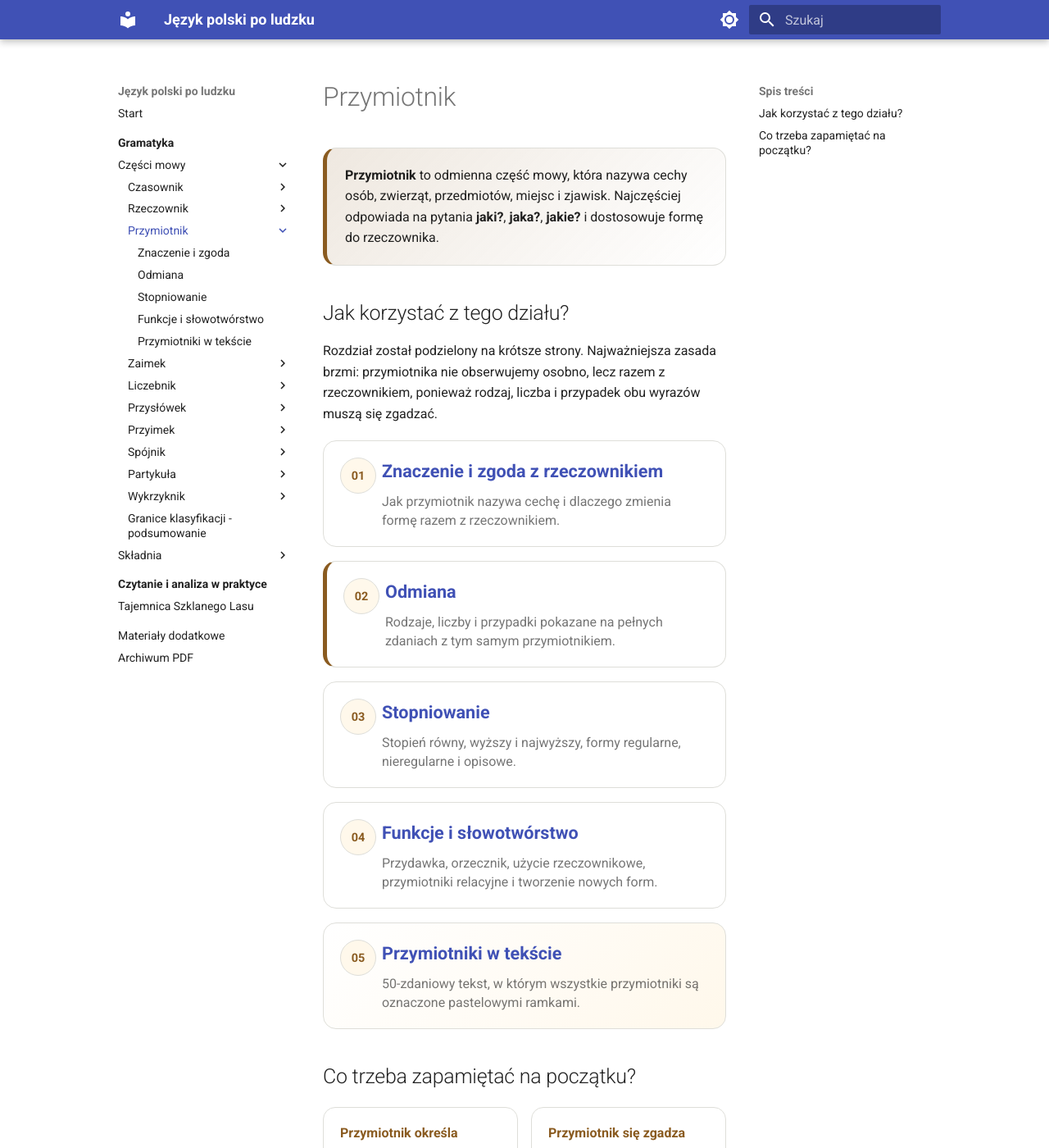
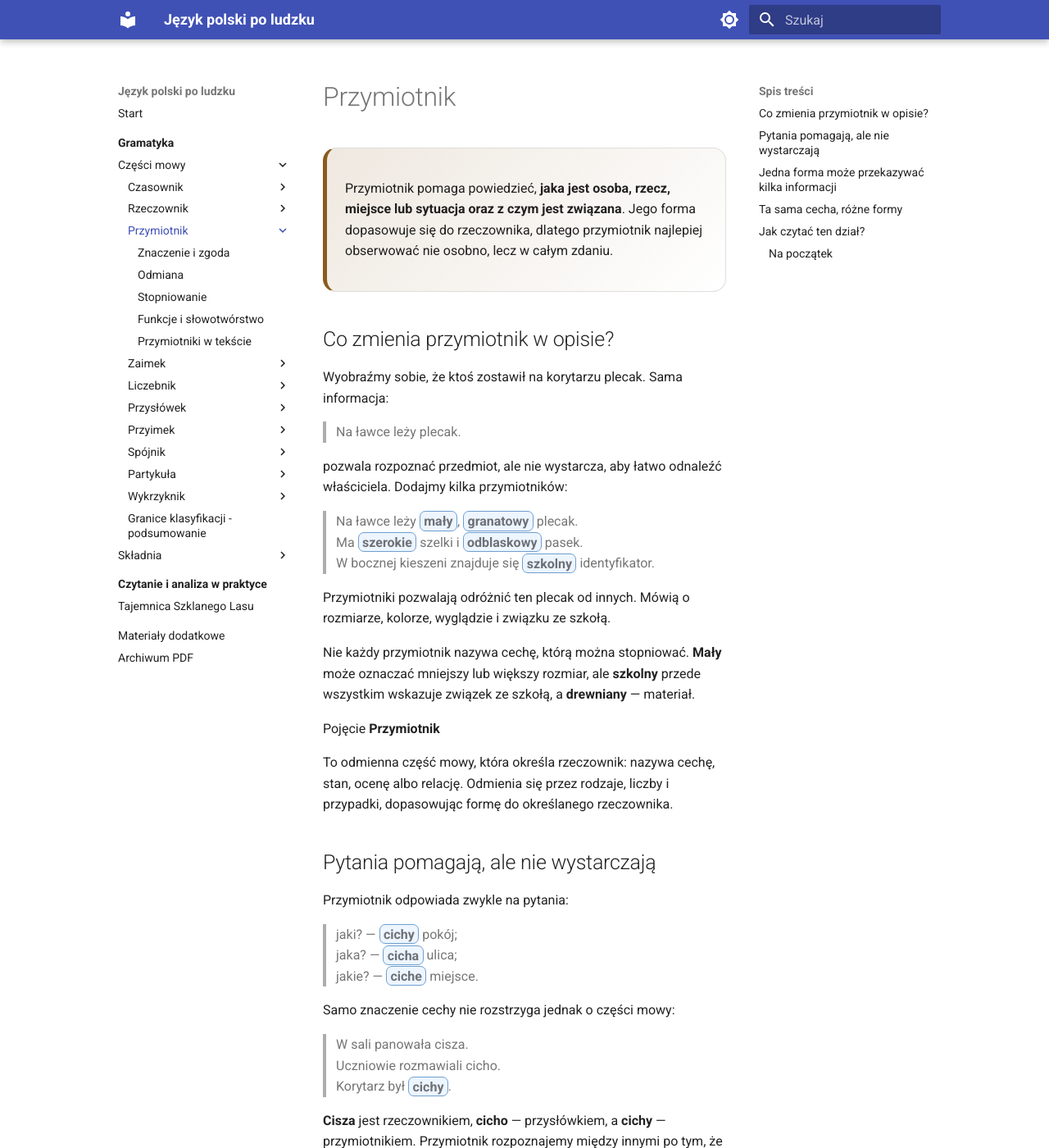
Before and after one commit to dchorazkiewicz/SP_JP, an MkDocs documentation site: the page built from docs/gramatyka/czesci-mowy/przymiotnik/index.md, in a window 1280 px wide and 1400 px high. Shown: the whole window at 82% size. Built offline with MkDocs 1.6.1 and Material for MkDocs 9.7.7, drawn with Linux system fonts in a browser that asks for light colours; some of the changed text lies outside the part shown.

Commit message:
Rewrite adjective chapter introduction

```diff
--- a/docs/gramatyka/czesci-mowy/przymiotnik/index.md
+++ b/docs/gramatyka/czesci-mowy/przymiotnik/index.md
@@ -2,49 +2,119 @@
 
 <div class="adjective-lesson" markdown>
 
-<div class="lesson-lead">
-<strong>Przymiotnik</strong> to odmienna część mowy, która nazywa cechy osób, zwierząt, przedmiotów, miejsc i zjawisk. Najczęściej odpowiada na pytania <strong>jaki?</strong>, <strong>jaka?</strong>, <strong>jakie?</strong> i dostosowuje formę do rzeczownika.
+<div class="lesson-lead" markdown>
+
+Przymiotnik pomaga powiedzieć, **jaka jest osoba, rzecz, miejsce lub sytuacja oraz z czym jest związana**. Jego forma dopasowuje się do rzeczownika, dlatego przymiotnik najlepiej obserwować nie osobno, lecz w całym zdaniu.
+
 </div>
 
-## Jak korzystać z tego działu?
+## Co zmienia przymiotnik w opisie?
 
-Rozdział został podzielony na krótsze strony. Najważniejsza zasada brzmi: przymiotnika nie obserwujemy osobno, lecz razem z rzeczownikiem, ponieważ rodzaj, liczba i przypadek obu wyrazów muszą się zgadzać.
+Wyobraźmy sobie, że ktoś zostawił na korytarzu plecak. Sama informacja:
+
+> Na ławce leży <span class="noun-anchor">plecak</span>.
+
+pozwala rozpoznać przedmiot, ale nie wystarcza, aby łatwo odnaleźć właściciela. Dodajmy kilka przymiotników:
+
+> Na ławce leży <span class="form-focus">mały</span>, <span class="form-focus">granatowy</span> <span class="noun-anchor">plecak</span>.
+> Ma <span class="form-focus">szerokie</span> <span class="noun-anchor">szelki</span> i <span class="form-focus">odblaskowy</span> <span class="noun-anchor">pasek</span>.
+> W bocznej kieszeni znajduje się <span class="form-focus">szkolny</span> <span class="noun-anchor">identyfikator</span>.
+
+Przymiotniki pozwalają odróżnić ten plecak od innych. Mówią o rozmiarze, kolorze, wyglądzie i związku ze szkołą.
+
+Nie każdy przymiotnik nazywa cechę, którą można stopniować. **Mały** może oznaczać mniejszy lub większy rozmiar, ale **szkolny** przede wszystkim wskazuje związek ze szkołą, a **drewniany** — materiał.
+
+<div class="adjective-concept">
+  <span class="adjective-concept__label">Pojęcie</span>
+  <strong>Przymiotnik</strong>
+  <p>To odmienna część mowy, która określa rzeczownik: nazywa cechę, stan, ocenę albo relację. Odmienia się przez rodzaje, liczby i przypadki, dopasowując formę do określanego rzeczownika.</p>
+</div>
+
+## Pytania pomagają, ale nie wystarczają
+
+Przymiotnik odpowiada zwykle na pytania:
+
+> jaki? — <span class="form-focus">cichy</span> <span class="noun-anchor">pokój</span>;
+> jaka? — <span class="form-focus">cicha</span> <span class="noun-anchor">ulica</span>;
+> jakie? — <span class="form-focus">ciche</span> <span class="noun-anchor">miejsce</span>.
+
+Samo znaczenie cechy nie rozstrzyga jednak o części mowy:
+
+> W sali panowała <span class="noun-anchor">cisza</span>.
+> Uczniowie rozmawiali <span class="adverb-focus">cicho</span>.
+> Korytarz był <span class="form-focus">cichy</span>.
+
+**Cisza** jest rzeczownikiem, **cicho** — przysłówkiem, a **cichy** — przymiotnikiem. Przymiotnik rozpoznajemy między innymi po tym, że może zmieniać formę razem z rzeczownikiem:
+
+> cichy korytarz, cicha sala, ciche miejsce, ciche korytarze.
+
+## Jedna forma może przekazywać kilka informacji
+
+Spójrz na zdanie:
+
+> Przyglądam się <span class="form-focus"><span class="stem-part">zielon</span><span class="ending-part">emu</span></span> <span class="noun-anchor">plecakowi</span>.
+
+Forma **zielonemu** wskazuje, że przymiotnik:
+
+- łączy się z rzeczownikiem rodzaju męskiego;
+- występuje w liczbie pojedynczej;
+- ma formę celownika;
+- określa właśnie **plecakowi**, a nie inny rzeczownik w zdaniu.
+
+Końcówka przymiotnika nie jest więc przypadkową ozdobą. Pokazuje jego związek z rzeczownikiem.
+
+## Ta sama cecha, różne formy
+
+> <span class="form-focus">Nowy</span> <span class="noun-anchor">most</span> połączył brzegi.
+> <span class="form-focus">Nowa</span> <span class="noun-anchor">droga</span> prowadzi do miasta.
+> <span class="form-focus">Nowe</span> <span class="noun-anchor">osiedle</span> powstało za parkiem.
+> <span class="form-focus">Nowe</span> <span class="noun-anchor">budynki</span> stoją przy rynku.
+
+Znaczenie przymiotnika pozostaje podobne, ale jego forma zmienia się razem z rodzajem i liczbą rzeczownika.
+
+## Jak czytać ten dział?
+
+Najpierw będziemy obserwować, jakie informacje wnoszą przymiotniki i jak rozpoznać je w zdaniu. Następnie przyjrzymy się zgodzie z rzeczownikiem, odmianie, stopniowaniu oraz różnym funkcjom przymiotnika. Na końcu zobaczymy, jak przymiotniki budują opis i punkt widzenia w całej opowieści.
 
 <div class="topic-grid">
-  <a class="topic-card" href="znaczenie-i-zgoda/">
+  <a class="topic-card topic-card--primary" href="znaczenie-i-zgoda/">
     <span class="topic-number">01</span>
-    <strong>Znaczenie i zgoda z rzeczownikiem</strong>
-    <span>Jak przymiotnik nazywa cechę i dlaczego zmienia formę razem z rzeczownikiem.</span>
+    <strong>Co wyraża przymiotnik i jak go rozpoznać?</strong>
+    <span>Cechy, stany, oceny i relacje oraz zgoda przymiotnika z rzeczownikiem.</span>
   </a>
-  <a class="topic-card topic-card--primary" href="odmiana/">
+  <a class="topic-card" href="odmiana/">
     <span class="topic-number">02</span>
-    <strong>Odmiana</strong>
-    <span>Rodzaje, liczby i przypadki pokazane na pełnych zdaniach z tym samym przymiotnikiem.</span>
+    <strong>Odmiana przymiotnika</strong>
+    <span>Jak rodzaj, liczba i przypadek rzeczownika wpływają na formę przymiotnika.</span>
   </a>
   <a class="topic-card" href="stopniowanie/">
     <span class="topic-number">03</span>
-    <strong>Stopniowanie</strong>
-    <span>Stopień równy, wyższy i najwyższy, formy regularne, nieregularne i opisowe.</span>
+    <strong>Porównywanie natężenia cechy</strong>
+    <span>Stopień równy, wyższy i najwyższy oraz granice naturalnego stopniowania.</span>
   </a>
   <a class="topic-card" href="funkcje-i-slowotworstwo/">
     <span class="topic-number">04</span>
-    <strong>Funkcje i słowotwórstwo</strong>
-    <span>Przydawka, orzecznik, użycie rzeczownikowe, przymiotniki relacyjne i tworzenie nowych form.</span>
+    <strong>Przymiotnik w zdaniu, słowotwórstwie i pisowni</strong>
+    <span>Przydawka, orzecznik, użycie rzeczownikowe, rodziny wyrazów i pisownia z „nie”.</span>
   </a>
   <a class="topic-card topic-card--reading" href="przymiotniki-w-tekscie/">
     <span class="topic-number">05</span>
-    <strong>Przymiotniki w tekście</strong>
-    <span>50-zdaniowy tekst, w którym wszystkie przymiotniki są oznaczone pastelowymi ramkami.</span>
+    <strong>Przymiotniki w opowieści</strong>
+    <span>Jak opisują świat, ujawniają ocenę mówiącego i zmieniają tempo oraz nastrój tekstu.</span>
   </a>
 </div>
 
-## Co trzeba zapamiętać na początku?
-
-<div class="concept-grid">
-  <div class="concept-card"><strong>Przymiotnik określa rzeczownik</strong>W zdaniu „stary dom stoi przy rynku” wyraz „stary” mówi, jaki jest dom.</div>
-  <div class="concept-card"><strong>Przymiotnik się zgadza</strong>Zmienia rodzaj, liczbę i przypadek razem z rzeczownikiem: stary dom, starego domu, starym domem.</div>
-  <div class="concept-card"><strong>Nie każdy przymiotnik się stopniuje</strong>Można powiedzieć „szybszy”, ale nie tworzymy naturalnie formy „bardziej drewniany”.</div>
-  <div class="concept-card"><strong>Forma działa w zdaniu</strong>Sam ciąg końcówek nie wystarcza; trzeba zobaczyć, dlaczego dana forma pojawia się obok konkretnego rzeczownika.</div>
+<div class="adjective-summary">
+<h3>Na początek</h3>
+<ul>
+  <li>Przymiotnik określa rzeczownik i dopasowuje do niego rodzaj, liczbę oraz przypadek.</li>
+  <li>Może nazywać cechę, stan i ocenę albo wskazywać relację, materiał lub pochodzenie.</li>
+  <li>Pytania <em>jaki? jaka? jakie?</em> pomagają, ale część mowy rozpoznajemy także po odmianie i funkcji.</li>
+  <li>Nie każdy przymiotnik można naturalnie stopniować.</li>
+  <li>Znaczenie przymiotnika najlepiej odczytywać razem z rzeczownikiem i w całym zdaniu.</li>
+</ul>
 </div>
 
+[Przejdź do pierwszej lekcji](znaczenie-i-zgoda/){ .md-button .md-button--primary }
+
 </div>
```
